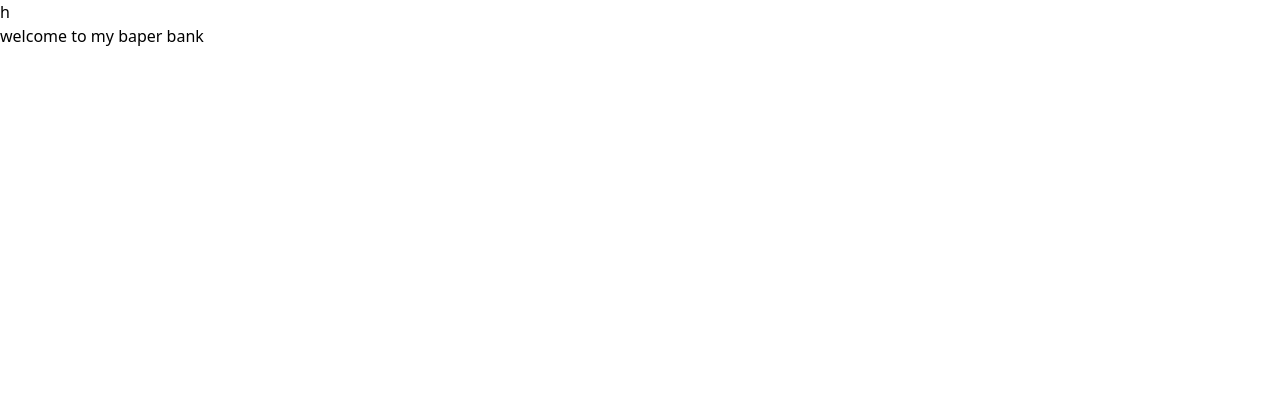
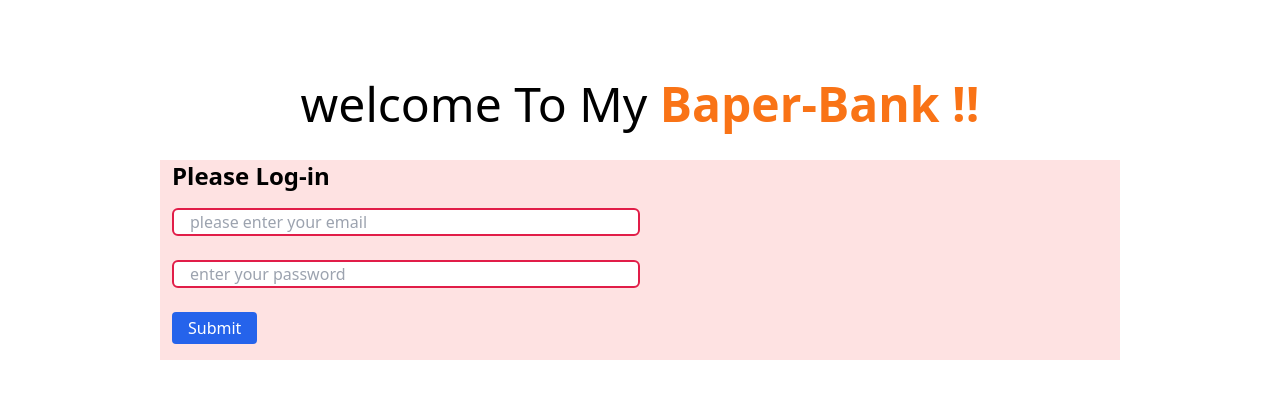
Before and after one commit to bappyahashan1810/bank-with-bap, a plain HTML site: page index.html in a window 1280 px wide. Drawn offline with nearby package versions, Linux system fonts and the light colour scheme.

Commit message:
start script

```diff
--- /dev/null
+++ b/bank.js
@@ -0,0 +1,5 @@
+document.getElementById('login-submit').addEventListener('click', function () {
+    const emailField = document.getElementById('user-email');
+    const userEmail = emailField.value;
+    console.log(userEmail);
+})
--- a/index.html
+++ b/index.html
@@ -8,10 +8,26 @@
     <title>Bank er bap Bank</title>
     <script src="https://cdn.tailwindcss.com"></script>
 </head>
-h
+
 
 <body>
-    <h1> welcome to my baper bank </h1>
+    <h1 class="text-5xl text-center mt-20"> welcome To My <span class="font-semibold  text-orange-500">Baper-Bank
+            !!</span></h1>
+    <main>
+        <section class="bg-red-100 w-3/4 mt-8 mx-auto px-3	">
+            <h1 class="text-2xl mb-4 font-semibold">Please Log-in</h1>
+            <div action="">
+                <input id="user-email" class="border-2 border-rose-600 rounded-md w-2/4 block px-4 mb-6" type="text"
+                    placeholder="please enter your email">
+                <input class="border-2 border-rose-600 rounded-md w-2/4 px-4  mb-6" type="password" name=""
+                    id="user-password" placeholder="enter your password ">
+                <br>
+                <button id="Login-submit"
+                    class="bg-blue-600 rounded px-4 py-1 mb-4 text-white font-medium ">Submit</button>
+            </div>
+        </section>
+    </main>
+    <script src="bank.js"></script>
 </body>
 
 </html>
```
